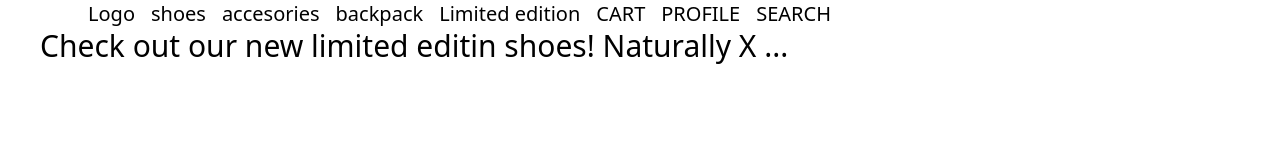
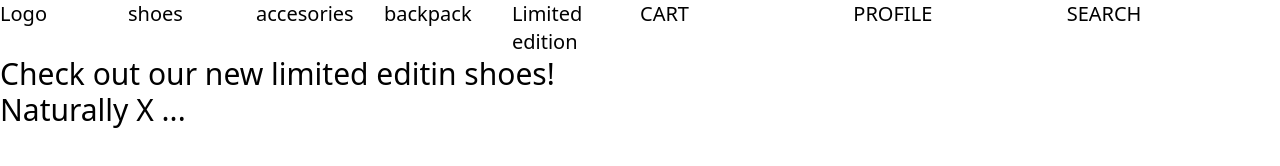
Before and after one commit to styrbjorn-n/Naturally, a website: page src/index.html in a window 1280 px wide. Drawn offline with Linux system fonts and the light colour scheme.

Commit message:
moved to css grid insted of flexbox

```diff
--- a/src/index.html
+++ b/src/index.html
@@ -8,25 +8,29 @@
     <title>Naturally</title>
 </head>
 <body>
-    <div class="flex content-center">
-        <main class="flex flex-col content-center px-10">
-            <header class="px-10 text-xl flex flex-row content-center">
-                <nav class="flex content-center">
-                    <a href="" class="px-2">Logo</a>
-                    <a href="" class="px-2">shoes</a>
-                    <a href="" class="px-2">accesories</a>
-                    <a href="" class="px-2">backpack</a>
-                    <a href="" class="px-2">Limited edition</a>
-                    <a href="" class="px-2">CART</a>
-                    <a href="" class="px-2">PROFILE</a>
-                    <a href="" class="px-2">SEARCH</a>
+    <div class="grid grid-cols-1 grid-rows-4 content-center">
+        <main class="" >
+            <header class="text-xl">
+                <nav class="grid grid-cols-2 grid-rows-1">
+                    <div class="grid grid-cols-5">
+                        <a href="">Logo</a>
+                        <a href="">shoes</a>
+                        <a href="">accesories</a>
+                        <a href="">backpack</a>
+                        <a href="">Limited edition</a>
+                    </div>
+                    <div class="grid grid-cols-3">
+                        <a href="">CART</a>
+                        <a href="">PROFILE</a>
+                        <a href="">SEARCH</a>
+                    </div>
                 </nav>
             </header>
-            <div class="container flex flex-col">
-                <div class="hero flex">
-                    <p class="max-w-">
+            <div class="">
+                <div class="hero">
+                    <p class="">
                         <h2 class="text-3xl">
-                            Check out our new limited editin shoes!
+                            Check out our new limited editin shoes! <br>
                             Naturally X ...
                         </h2>
                     </p>
```
Also changed, not shown: public/styles.css.
